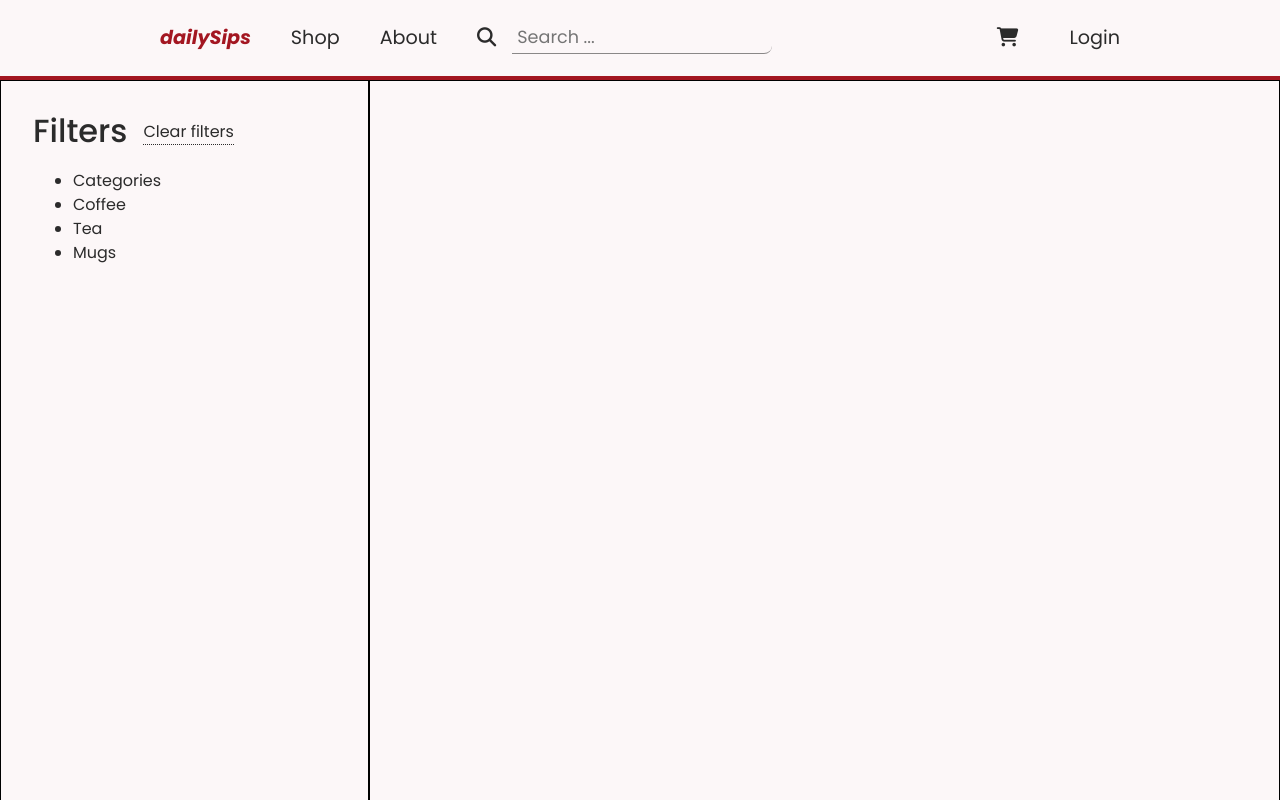
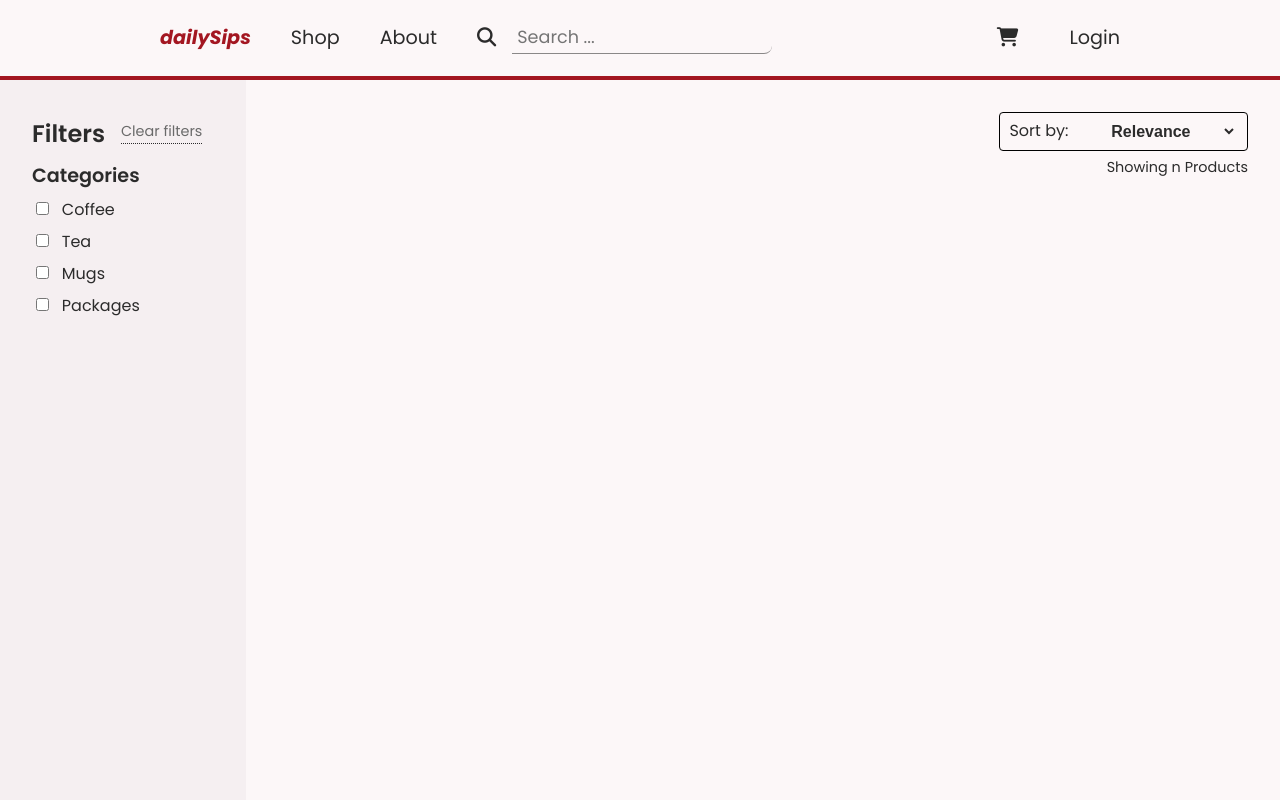
Before and after one commit to genzegen/dailysip, a React (Vite) app in the folder frontend/: page /home in a window 1280 px wide. Shown: the top 800 px of the page. Built offline with nearby package versions, Linux system fonts and the light colour scheme; a web font is replaced by a local one.

Commit message:
page(home): added filter and sort UI

```diff
--- a/frontend/src/App.jsx
+++ b/frontend/src/App.jsx
@@ -1,11 +1,6 @@
 import { BrowserRouter as Router, Route, Routes } from 'react-router-dom';
 import LandingPage from './pages/LandingPage';
-import Header from './components/Header';
-import Footer from './components/Footer';
-import Instagram from './components/Instagram';
 import GetStarted from './pages/GetStarted';
-import Login from './components/Login';
-import Register from './components/Register';
 import Home from './pages/Home';
 
 function App() {
--- /dev/null
+++ b/frontend/src/components/Products.jsx
@@ -0,0 +1,36 @@
+import '../styles/Products.css'
+
+const products = [
+  {
+    name: 'Espresso Beans',
+    price: '12.99',
+  },
+  {
+    name: 'Green Tea Pack',
+    price: '9.50',
+  },
+  {
+    name: 'Custom Mug',
+    price: '7.25',
+  },
+  {
+    name: 'Coffee Bundle',
+    price: '24.99',
+  },
+];
+
+export default function Products() {
+    return(
+        <div className='product-grid'>
+            {products.map((product, index) => (
+                <div className='product-card' key={index}>
+                    {/* <img src={product.image} alt={product.name} /> */}
+                    <div className='product-info'>
+                        <h3>{product.name}</h3>
+                        <p>Rs. {product.price}</p>
+                    </div>
+                </div>
+            ))}
+        </div>
+    );
+}
--- a/frontend/src/pages/Home.jsx
+++ b/frontend/src/pages/Home.jsx
@@ -1,4 +1,5 @@
 import Header from '../components/Header'
+import Products from '../components/Products'
 import '../styles/Home.css'
 
 export default function Home() {
@@ -19,14 +20,50 @@ export default function Home() {
                     </div>
                     <div className='filter-list'>
                         <ul>
-                            <li>Categories</li>
-                            <li>Coffee</li>
-                            <li>Tea</li>
-                            <li>Mugs</li>
+                            <li style={{ fontWeight: '600', fontSize: '1.2rem' }}>Categories</li>
+                            <li className='coffee-filter'>
+                                <label>
+                                    <input type="checkbox" style={{ marginRight: '0.8rem' }} />
+                                    Coffee
+                                </label>
+                            </li>
+                            <li className='tea-filter'>
+                                <label>
+                                    <input type="checkbox" style={{ marginRight: '0.8rem' }} />
+                                    Tea
+                                </label>
+                            </li>
+                            <li className='mugs-filter'>
+                                <label>
+                                    <input type="checkbox" style={{ marginRight: '0.8rem' }} />
+                                    Mugs
+                                </label>
+                            </li>
+                            <li className='packs-filter'>
+                                <label>
+                                    <input type="checkbox" style={{ marginRight: '0.8rem' }} />
+                                    Packages
+                                </label>
+                            </li>
                         </ul>
                     </div>
                 </div>
-                <div className='product-section'></div>
+                <div className='product-section'>
+                    <div className='sort-section'>
+                        <div className='sort-button'>
+                            <span>Sort by:</span>
+                            <select id="sort">
+                                <option value="relevance">Relevance</option>
+                                <option value="price-low-high">Price: Low to High</option>
+                                <option value="price-high-low">Price: High to Low</option>
+                                <option value="newest-arrivals">Newest Arrivals</option>
+                            </select>
+                        </div>
+                        <p style={{ fontSize: '0.9rem', marginTop: '0' }}>Showing n Products</p>
+                    </div>
+                    <Products />
+
+                </div>
             </div>
         </div>
 
--- a/frontend/src/styles/Home.css
+++ b/frontend/src/styles/Home.css
@@ -7,16 +7,17 @@
     flex-direction: row;
     font-family: 'Poppins', sans-serif;
     color: #2b2b2b;
+    background-color: #fcf7f8;
 }
 h1 {
-    font-size: 2rem;
-    font-weight: 500;
+    font-size: 1.5rem;
+    font-weight: 600;
 }
 .filter-section {
-    width: 25%;
-    border: 1px solid black;
+    width: 15%;
     padding: 0.5rem 2rem;
     margin: 0;
+    background-color: #f5eff1;
 }
 .filter-clear-btn {
     all: unset;
@@ -24,6 +25,8 @@ h1 {
     width: auto;
     margin-bottom: 1vh;
     border-bottom: 1px dotted #2b2b2b;
+    font-size: 0.9rem;
+    color: #6a6a6a;
 }
 .filter-clear-btn:active{
     all: unset;
@@ -31,10 +34,56 @@ h1 {
     width: auto;
     color: #a31621;
     margin-bottom: 1vh;
-    border-bottom: 1px outset #a31621;
+    border: 1px outset #a31621;
+    font-size: 0.9rem;
+}
+.filter-list {
+    width: 100%;
+    margin: 0;
+    margin-top: 0.6rem;
+    padding: 0;
+    text-align: left;
+}
+.filter-list ul {
+    list-style: none;
+    padding: 0;
+    margin: 0;
+    text-align: left;
+}
+.filter-list li {
+    margin-bottom: 0.5rem;
+}
+.filter-list label {
+    cursor: pointer;
+}
+.filter-list li label:hover {
+    color: #a31621;
 }
 .product-section {
-    width: 75%;
+    width: 85%;
+}
+.sort-section {
+    text-align: right;
+    display: flex;
+    flex-direction: column;
+    align-items: flex-end;
+    gap: 0.4rem;
+    margin: 2rem;
+}
+.sort-button {
+    display: flex;
+    align-items: center;
+    gap: 0.5rem;
     border: 1px solid black;
-
+    padding: 0.4rem 0.6rem;
+    border-radius: 4px;
 }
+#sort {
+    border: none;
+    outline: none;
+    background: transparent;
+    font-size: 1rem;
+    font-weight: bold;
+    color: #2b2b2b;
+    text-align: center;
+}
--- /dev/null
+++ b/frontend/src/styles/Products.css
@@ -0,0 +1,39 @@
+.product-grid {
+  display: grid;
+  grid-template-columns: repeat(auto-fit, minmax(180px, 1fr));
+  gap: 1.5rem;
+  padding: 2rem;
+}
+
+.product-card {
+  background-color: #d69f9f;
+  border: 1px solid #ddd;
+  border-radius: 8px;
+  overflow: hidden;
+  text-align: center;
+  transition: box-shadow 0.3s ease;
+}
+
+.product-card:hover {
+  box-shadow: 0 4px 12px rgba(0, 0, 0, 0.1);
+}
+
+.product-card img {
+  width: 100%;
+  height: 200px;
+  object-fit: cover;
+}
+
+.product-info {
+  padding: 0.8rem;
+}
+
+.product-info h3 {
+  font-size: 1rem;
+  margin: 0.5rem 0 0.2rem;
+}
+
+.product-info p {
+  font-size: 0.9rem;
+  color: #444;
+}
```
Also changed, not shown: 1 other file (tests, documents, lock files or other folders).
